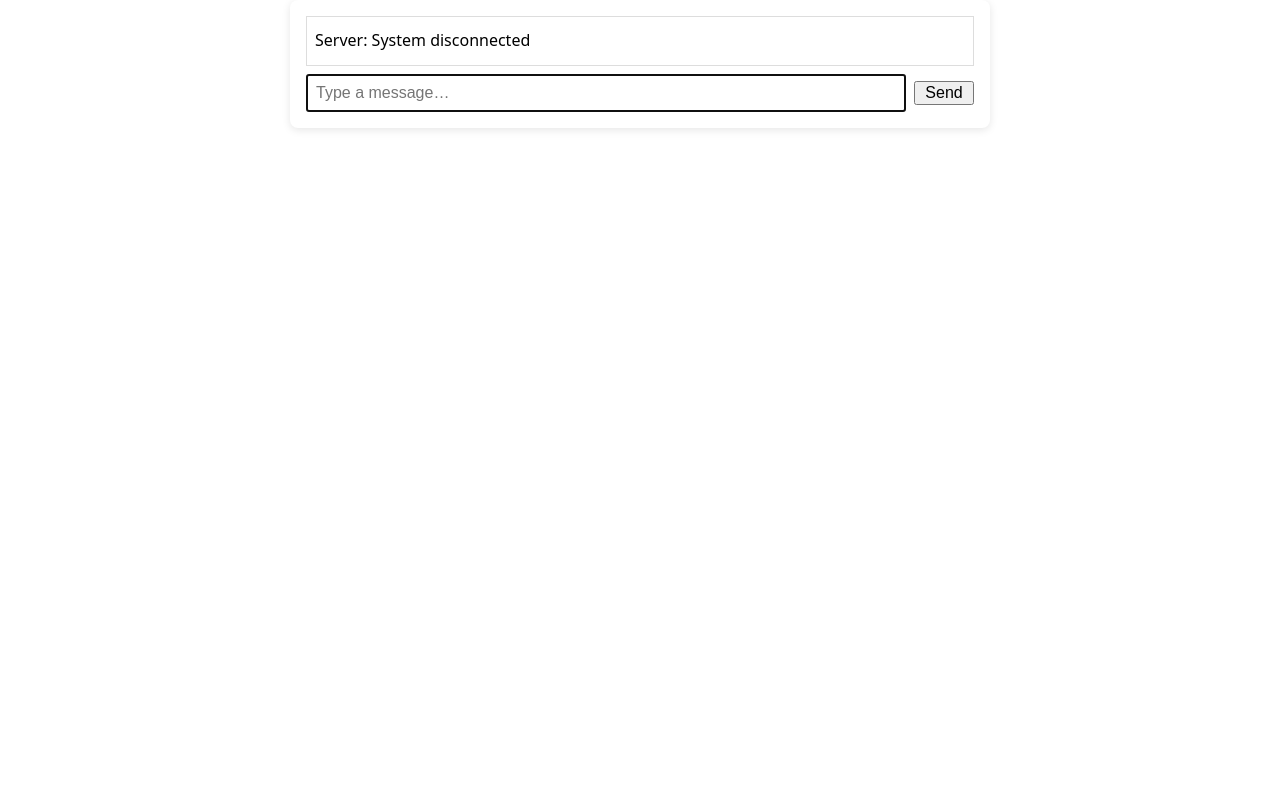
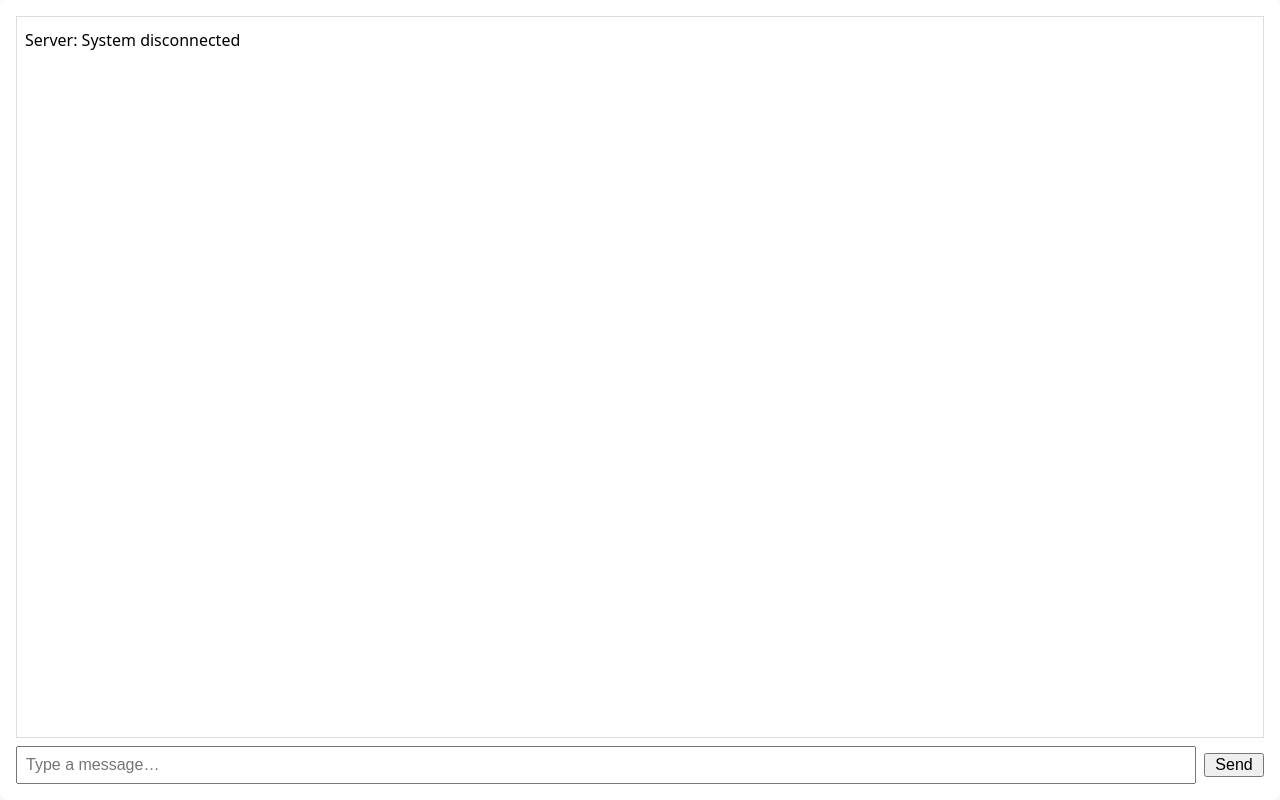
Before and after one commit to lucasang1/rust-ws-chat, a plain HTML site: page frontend/index.html in a window 1280 px wide. Drawn offline with Linux system fonts and the light colour scheme; a web font is replaced by a local one.

Commit message:
debug autofocus

```diff
--- a/frontend/index.html
+++ b/frontend/index.html
@@ -10,7 +10,7 @@
   <div class="chat-container">
     <div id="messages"></div>
     <div class="input-row">
-      <input id="input" placeholder="Type a message…" autofocus />
+      <input id="input" placeholder="Type a message…" />
       <button id="send">Send</button>
     </div>
   </div>
--- a/frontend/styles.css
+++ b/frontend/styles.css
@@ -13,7 +13,7 @@
     --padding: 1rem;
 }
 
-body {
+html, body {
     font-family: "Innovator Grotesk", system-ui, sans-serif;
     font-variation-settings: 'wght' 560;
     font-size: 1rem;
@@ -29,19 +29,16 @@ body {
 }
 
 .chat-container {
-    background: #fff;
-    display: flex;
+    position: absolute;
+    width: 100%;
+    height: 100%;
     padding: var(--padding);
     border-radius: var(--chat-radius);
     box-shadow: var(--chat-shadow);
-    max-width: var(--chat-max-width);
-    width: 100%;
-    height: 100%;
-    min-height: 0;
+    display: flex;
     flex-direction: column;
-    justify-content: flex-end;
     box-sizing: border-box;
-}
+  }
 
 #messages {
     flex: 1;
@@ -52,6 +49,7 @@ body {
     padding: 0.5rem;
     margin-bottom: 0.5rem;
     box-sizing: border-box;
+    min-height: 0;
 }
 
 #input {
```
